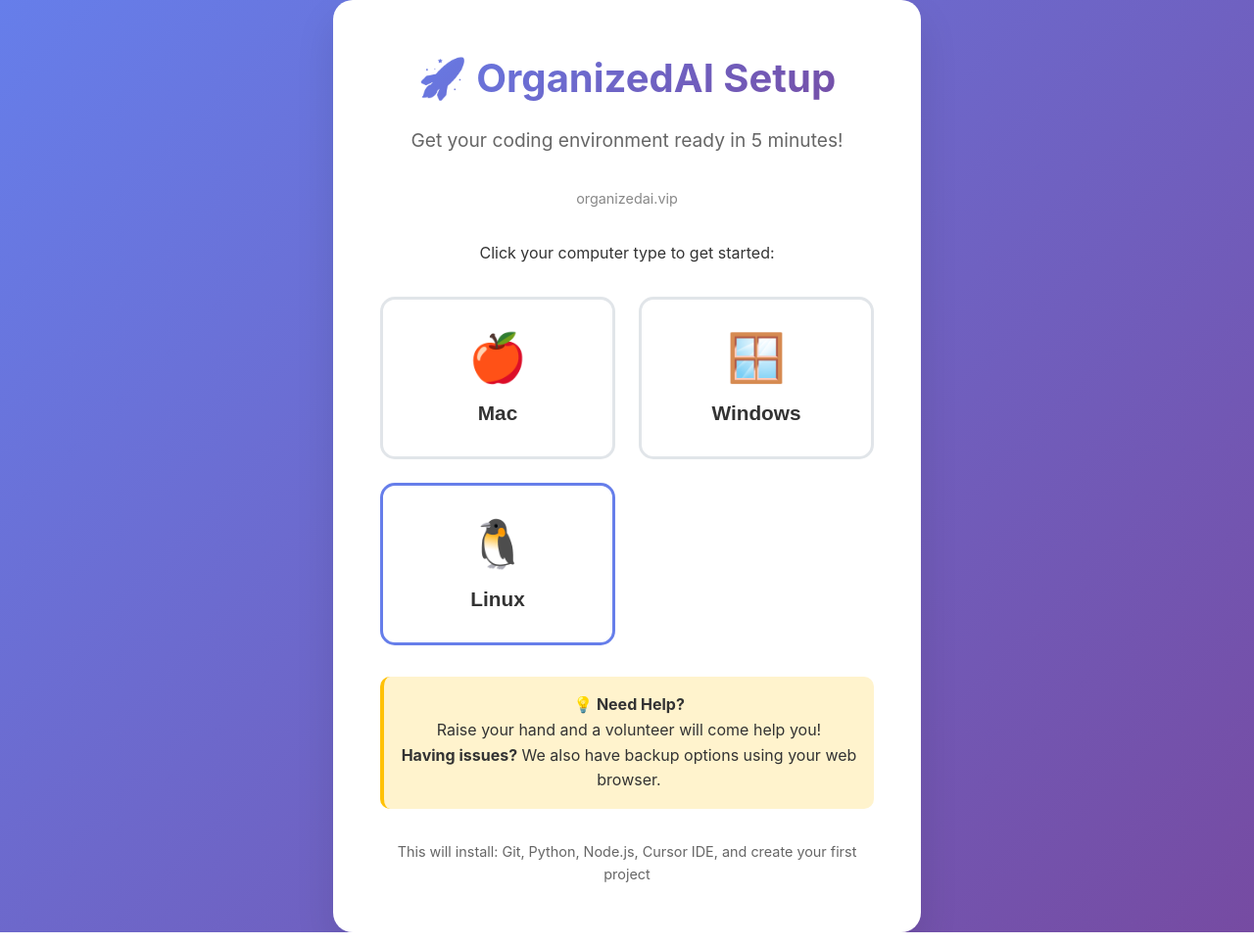
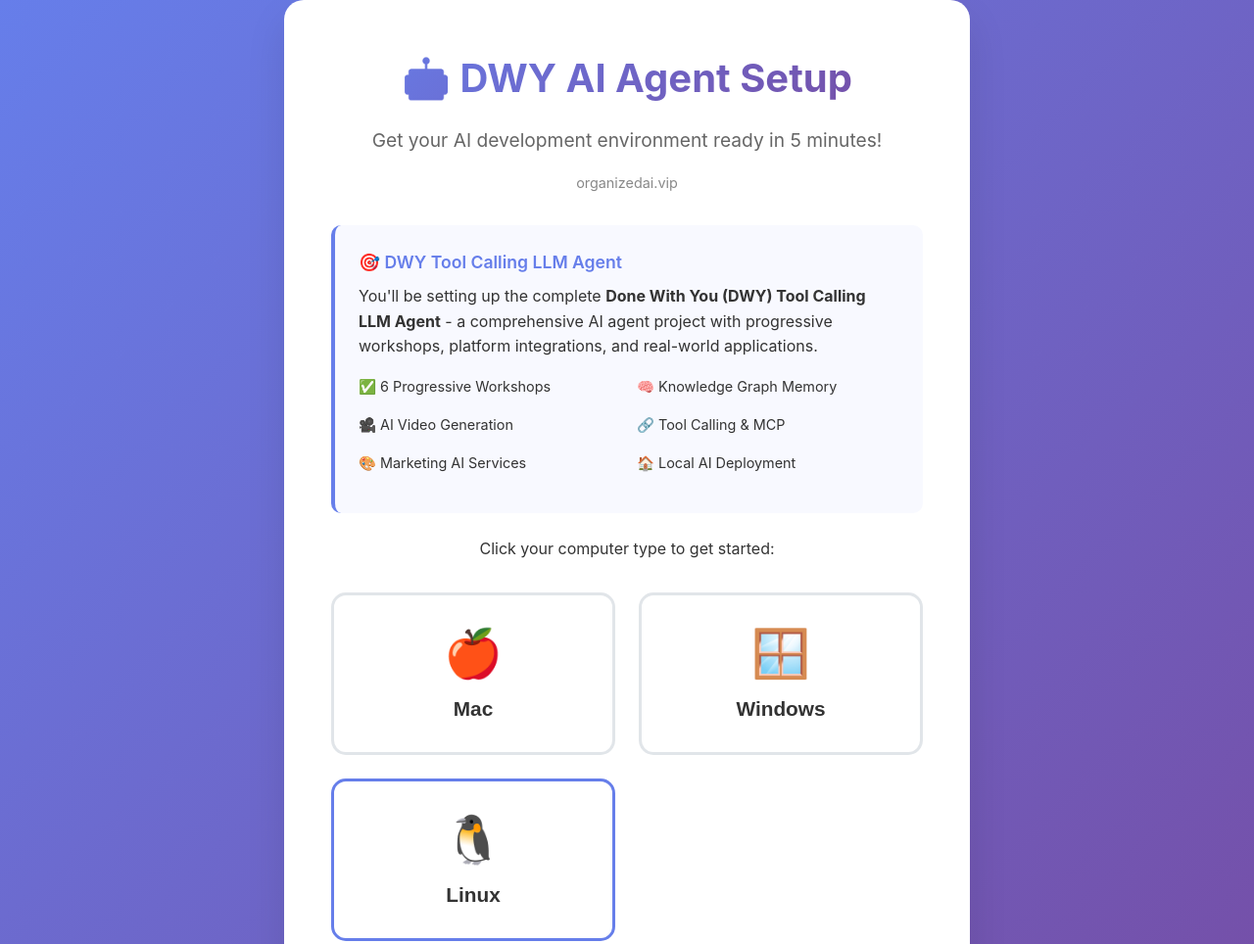
Before and after one commit to jhillbht/hackathon-setup, a plain HTML site: page index.html in a window 1280 px wide. Shown: the top 964 px of the page at 98% size. Drawn offline with Linux system fonts and the light colour scheme.

Commit message:
Update website to feature DWY Tool Calling LLM Agent project

```diff
--- a/index.html
+++ b/index.html
@@ -3,7 +3,7 @@
 <head>
     <meta charset="UTF-8">
     <meta name="viewport" content="width=device-width, initial-scale=1.0">
-    <title>OrganizedAI.vip - Hackathon Environment Setup</title>
+    <title>OrganizedAI.vip - DWY Tool Calling LLM Agent Setup</title>
     <style>
         * {
             margin: 0;
@@ -28,7 +28,7 @@
             border-radius: 20px;
             box-shadow: 0 20px 40px rgba(0,0,0,0.1);
             text-align: center;
-            max-width: 600px;
+            max-width: 700px;
             width: 90%;
         }
 
@@ -49,7 +49,37 @@
         .subtitle {
             font-size: 1.2rem;
             color: #666;
-            margin-bottom: 2rem;
+            margin-bottom: 1rem;
+        }
+
+        .project-description {
+            background: #f8f9ff;
+            padding: 1.5rem;
+            border-radius: 10px;
+            margin: 1.5rem 0;
+            border-left: 4px solid #667eea;
+            text-align: left;
+        }
+
+        .project-title {
+            font-size: 1.1rem;
+            font-weight: 600;
+            color: #667eea;
+            margin-bottom: 0.5rem;
+        }
+
+        .features {
+            display: grid;
+            grid-template-columns: repeat(auto-fit, minmax(200px, 1fr));
+            gap: 1rem;
+            margin: 1rem 0;
+            font-size: 0.9rem;
+        }
+
+        .feature {
+            display: flex;
+            align-items: center;
+            gap: 0.5rem;
         }
 
         .os-buttons {
@@ -164,9 +194,23 @@
 <body>
     <div class="container">
         <div class="header">
-            <h1 class="title">🚀 OrganizedAI Setup</h1>
-            <p class="subtitle">Get your coding environment ready in 5 minutes!</p>
+            <h1 class="title">🤖 DWY AI Agent Setup</h1>
+            <p class="subtitle">Get your AI development environment ready in 5 minutes!</p>
             <p style="font-size: 0.9rem; color: #888; margin-bottom: 1rem;">organizedai.vip</p>
+        </div>
+
+        <div class="project-description">
+            <div class="project-title">🎯 DWY Tool Calling LLM Agent</div>
+            <p>You'll be setting up the complete <strong>Done With You (DWY) Tool Calling LLM Agent</strong> - a comprehensive AI agent project with progressive workshops, platform integrations, and real-world applications.</p>
+
+            <div class="features">
+                <div class="feature">✅ 6 Progressive Workshops</div>
+                <div class="feature">🧠 Knowledge Graph Memory</div>
+                <div class="feature">🎥 AI Video Generation</div>
+                <div class="feature">🔗 Tool Calling & MCP</div>
+                <div class="feature">🎨 Marketing AI Services</div>
+                <div class="feature">🏠 Local AI Deployment</div>
+            </div>
         </div>
 
         <div id="os-selection">
@@ -212,11 +256,11 @@
                     </div>
                     <div class="step">
                         <div class="step-number">5</div>
-                        <div>Wait 5-10 minutes while everything installs</div>
+                        <div>Wait 5-10 minutes while your AI agent environment installs</div>
                     </div>
                     <div class="step">
                         <div class="step-number">6</div>
-                        <div>Start coding! 🎉</div>
+                        <div>Start building AI agents! 🤖</div>
                     </div>
                 </div>
                 <a href="./scripts/hackathon-setup-mac.sh" class="download-button" download>
@@ -245,11 +289,11 @@
                     </div>
                     <div class="step">
                         <div class="step-number">5</div>
-                        <div>Wait 5-10 minutes while everything installs</div>
+                        <div>Wait 10-15 minutes while your AI agent environment installs</div>
                     </div>
                     <div class="step">
                         <div class="step-number">6</div>
-                        <div>Start coding! 🎉</div>
+                        <div>Start building AI agents! 🤖</div>
                     </div>
                 </div>
                 <a href="./scripts/hackathon-setup-windows.ps1" class="download-button" download>
@@ -282,7 +326,7 @@
                     </div>
                     <div class="step">
                         <div class="step-number">6</div>
-                        <div>Start coding! 🎉</div>
+                        <div>Start building AI agents! 🤖</div>
                     </div>
                 </div>
                 <a href="./scripts/hackathon-setup-linux.sh" class="download-button" download>
@@ -302,7 +346,7 @@
         </div>
 
         <div style="margin-top: 2rem; font-size: 0.9rem; color: #666;">
-            This will install: Git, Python, Node.js, Cursor IDE, and create your first project
+            This will install: Git, Node.js, Python, Cursor IDE, and the complete DWY Tool Calling LLM Agent project
         </div>
     </div>
 
```
